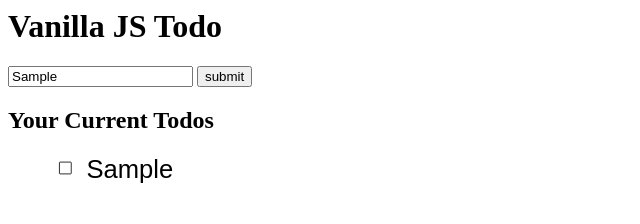
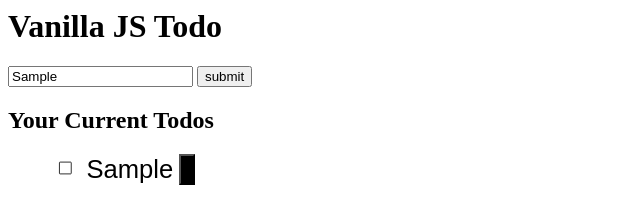
Before and after one commit to ch4nc3l0/vanilla_js_todo, a plain HTML site: page index.html in a window 1280 px wide. Both pictures are taken after typing "Sample" into the empty fields and a click on the button "submit". Shown: the full height of the page, 0-640 px from the left. Drawn offline with Linux system fonts and the light colour scheme.

Commit message:
Feat: Add deletetodo btn

```diff
--- a/todo.css
+++ b/todo.css
@@ -6,7 +6,7 @@ ul  {
 .todoitem {
     background: none;
     border: none;
-    display: block;
+    display: flex;
     font-size: 1.6em;
     padding-left: 1.5em;
     position: relative;
@@ -29,3 +29,12 @@ ul  {
     position: absolute;
     width: 1em;
 }
+
+.delTodo{
+    display: flex;
+    background: black;
+}
+
+.todoItemDiv{
+    display: flex;
+}
--- a/todo.js
+++ b/todo.js
@@ -4,9 +4,6 @@ window.addEventListener("DOMContentLoaded", ()=>{
 })
 // make todo array
 let todo = [];
-
-// make every todo an object with marked, checked off, date values, is working on
-// example generated with default values
 
 // initialize todo counter  ****move data to db for persistant data****
 let todoCount = 0;
@@ -32,23 +29,35 @@ function addTodo(){
 function todoHandler(newTodo){
     // Add new todo into the todo array
     todo.push(newTodo);
+    // Create a container for the todo
+    const todoItemDiv = document.createElement('div');
+    // Create class for todo div
+    todoItemDiv.className = "todoItemDiv"
     // Create a new button for the todo to live
-    todoObject = document.createElement('BUTTON');
+    const todoObject = document.createElement('BUTTON');
     // Assign todo the correct id
-    todoObject.id = "todoItem" + newTodo.id
+    todoObject.id = "todoItem" + newTodo.id;
     // Assign todo the correct class
-    todoObject.className = "todoItem unchecked"
+    todoObject.className = "todoItem unchecked";
     // Assign ischecked function to button
-    todoObject.setAttribute("onClick", `isChecked(${newTodo.id})`) // Use template literal
+    todoObject.setAttribute("onClick", `isChecked(${newTodo.id})`); // Use template literal
     // Assign todo the user-input data
-    todoObject.append(newTodo.data)
+    todoObject.append(newTodo.data);
+    // Create the delete button
+    const delTodo = document.createElement('BUTTON');
+
+    delTodo.className = "delTodo"
     // Insert the newtodo into the todoList
-    todoList.appendChild(todoObject)
+    todoItemDiv.append(todoObject);
+    // Insert delete button into todoObject
+    todoItemDiv.append(delTodo);
+    // Insert the todoItemDiv into the todoList
+    todoList.appendChild(todoItemDiv);
 }
 
 // be able to check off todos
 function isChecked(itemID){
-    let selectedTodo = todo[itemID];
+    let selectedTodo = todo[itemID]; // Select correct todo
     let todoDOMId = document.getElementById(`todoItem${itemID}`);
     if (selectedTodo.isChecked === true){
         todoDOMId.classList.remove("checked");
@@ -65,6 +74,10 @@ function isChecked(itemID){
 }
 
 // be able to delete todos
+function deleteTodo(){
+
+}
+
 
 // be able to sort todos
 
```
